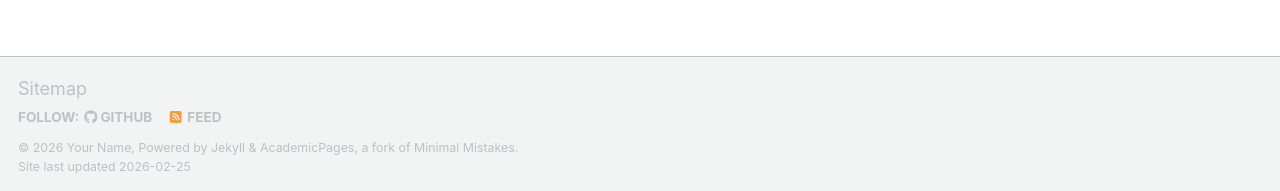
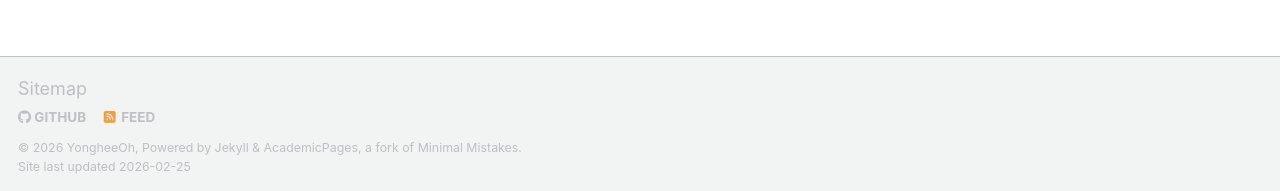
Before and after one commit to yongheeoh/yongheeoh.github.io, a Jekyll site: the page built from _pages/about.md, in a window 1280 px wide and 900 px high, scrolled down 2720 px. Shown: the part 706-897 px from the top of the window. Built offline with Jekyll 4.4.1, drawn with Linux system fonts in a browser that asks for light colours; some web fonts are replaced; a script bundle is joined from its source files by our own code; library files that are not in the unit come from our copies.

Commit message:
Update locale and name in configuration file

```diff
--- a/_config.yml
+++ b/_config.yml
@@ -7,11 +7,11 @@
 # server process.
 
 # Basic Site Settings
-locale                   : "en-US"
+locale                   : "South korea"
 site_theme               : "default" # The available themes options are "default", "air", "sunrise", "mint", "dirt" and "contrast"
 title                    : "Your Name / Site Title"
 title_separator          : "-"
-name                     : &name "Your Name"
+name                     : &name "YongheeOh"
 description              : &description "Your Name's academic portfolio"   # Update this with a general description of your site, this is the default if not overridden by a page
 url                      : https://academicpages.github.io # The base hostname & protocol for your site e.g. "https://[your GitHub username].github.io",
                                                            # or if you already have some other page hosted on Github then use "https://[your GitHub username].github.io/[Your Repo Name]"
```
